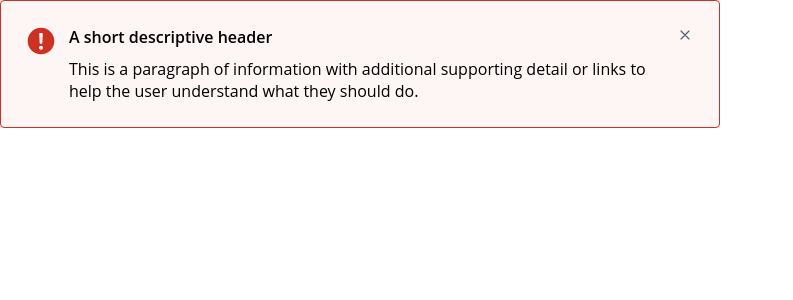
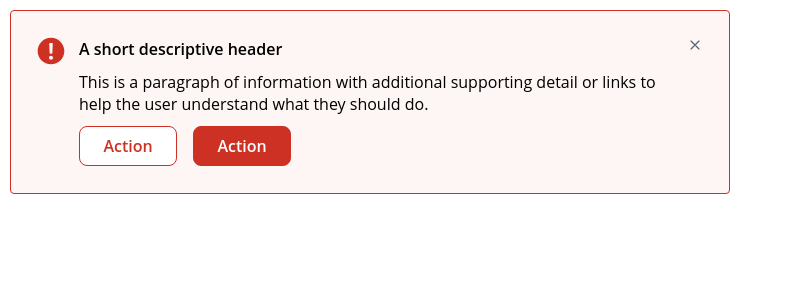
Before and after one commit to Stalloyde/MindLens, a Vue app: page / in a window 1280 px wide. Shown: the top 300 px of the page, without its empty margins (0-793 px from the left). Built offline with nearby package versions, Linux system fonts and the light colour scheme.

Commit message:
Adjust margin of dialog

```diff
--- a/src/App.vue
+++ b/src/App.vue
@@ -3,7 +3,5 @@ import Notification from './components/Notification.vue'
 </script>
 
 <template>
-  <div>
-    <Notification notificationType="error" notificationContent="titleContent" />
-  </div>
+  <Notification notificationType="error" notificationContent="all" />
 </template>
--- a/src/components/Notification.vue
+++ b/src/components/Notification.vue
@@ -61,6 +61,7 @@ dialog {
   border-radius: 4px;
   padding: 24px 24px;
   gap: 12px;
+  margin: 10px;
 }
 
 .all {
```
